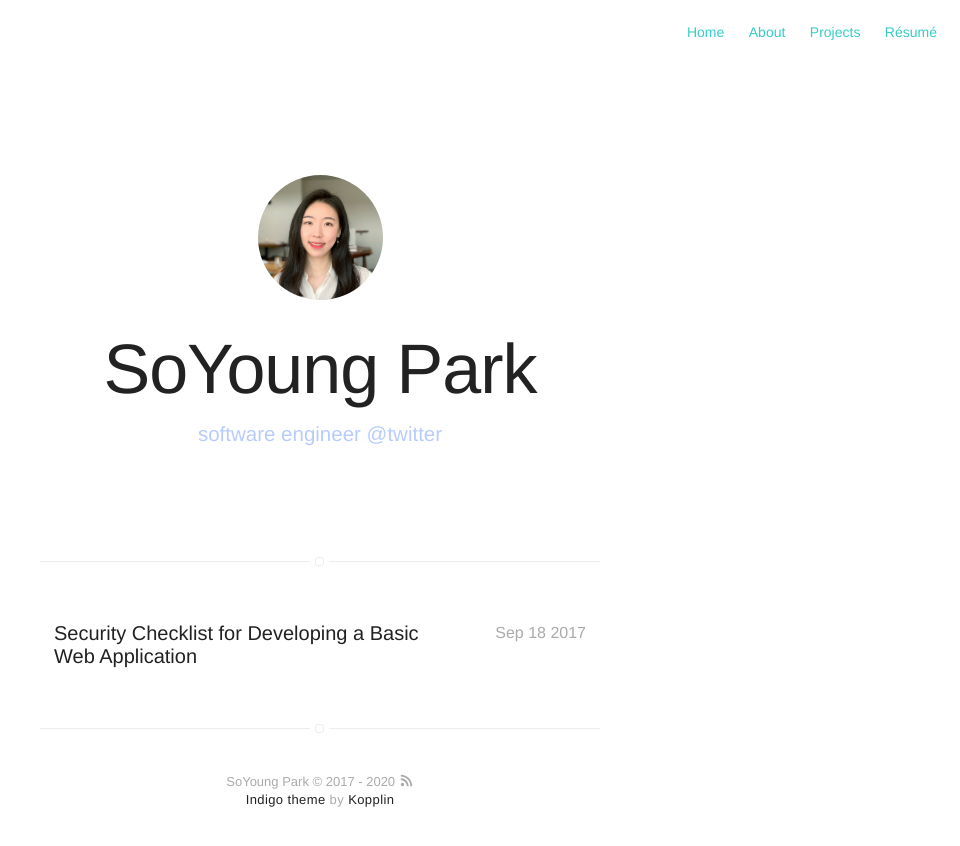
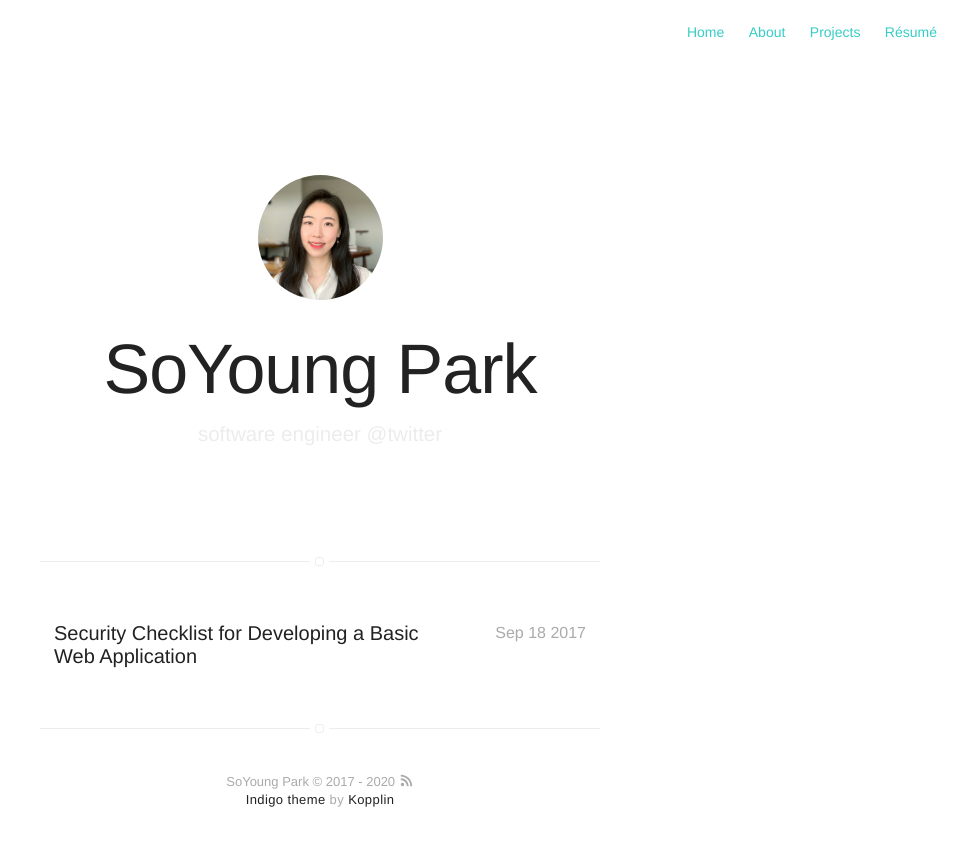
Before and after one commit to soyoungpark/soyoungpark.github.io, a Jekyll site: the page built from blog/index.html, in a window 1280 px wide. Shown: the top 846 px of the page, without its empty margins (320-1280 px from the left). Built offline with Jekyll 4.4.1, drawn with Linux system fonts in a browser that asks for light colours.

Commit message:
change letter color

```diff
--- a/_layouts/default.html
+++ b/_layouts/default.html
@@ -3,7 +3,7 @@ layout: compress
 ---
 <!DOCTYPE html>
 {% if page.title == "Home" %}
-<html lang="en" style="background-image:url('assets/images/pixels.gif'); background-size: 120%; background-repeat: no-repeat; background-position: center; background-color: rgba(0, 0, 0, 0.47); background-attachment: fixed; background-blend-mode: color;">
+<html lang="en" style="background-size: 120%; background-repeat: no-repeat; background-position: center; background-color: rgba(87, 87, 87, 0.45); background-attachment: fixed; background-blend-mode: color;">
 {% else %}
 <html lang="en">
 {% endif %}
--- a/_sass/components/header.sass
+++ b/_sass/components/header.sass
@@ -29,7 +29,7 @@
         font-size: 2.05rem
         font-weight: 300
         font-style: normal
-        color: #b7ccfd
+        color: #ececec
         width: 70%
         margin: 0 auto 30px
 
--- a/_sass/components/nav.sass
+++ b/_sass/components/nav.sass
@@ -44,4 +44,4 @@
             width: 70px
 
             &:hover
-                color: #ff3443
+                color: #ffc467
--- a/_sass/components/social-links.sass
+++ b/_sass/components/social-links.sass
@@ -11,7 +11,7 @@
 
         &:hover
             > .icon
-                fill: #ff3443
+                fill: #ffc467
 
         &:hover:before
             opacity: 1
```
